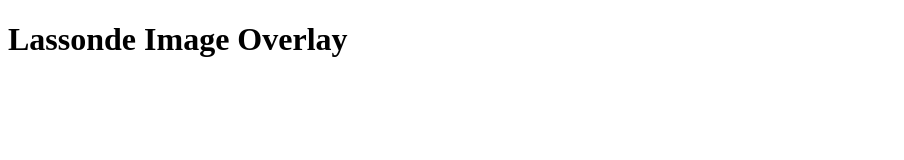
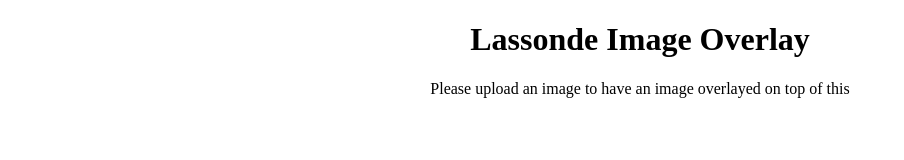
Before and after one commit to akbar96/ImageProject, a plain HTML site: page index.htm in a window 1280 px wide. Shown: the whole page, without its empty margins (0-904 px from the left). Drawn offline with Linux system fonts and the light colour scheme.

Commit message:
This file has very minor changes

```diff
--- a/index.htm
+++ b/index.htm
@@ -4,6 +4,7 @@
 	<title> Lassonde Image Overlay</title>
 </head>
 <body>
-<h1>Lassonde Image Overlay</h1>
+<h1 style ="text-align: center">Lassonde Image Overlay</h1>
+<p style="text-align: center;"> Please upload an image to have an image overlayed on top of this </p>
 </body>
 </html>
```
